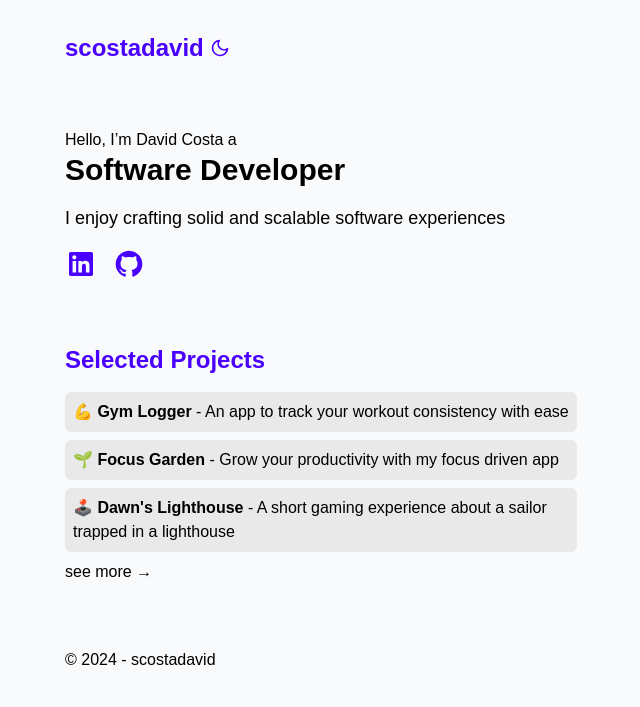
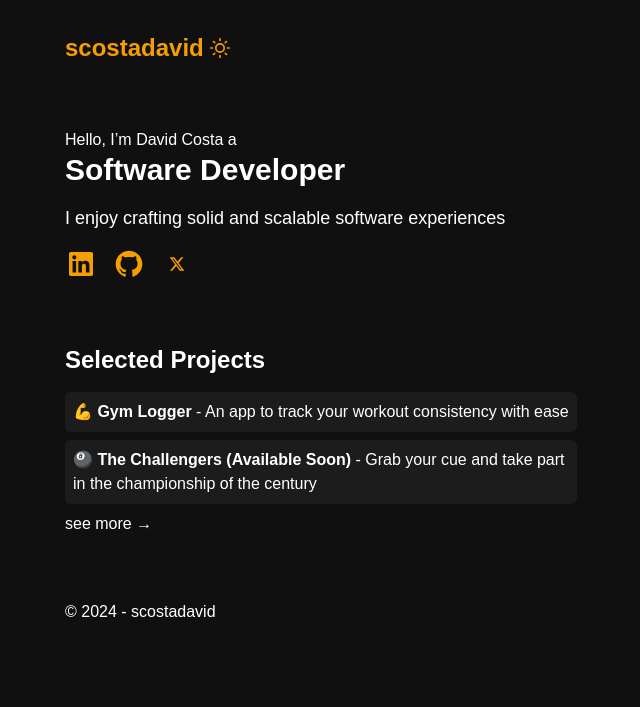
Before and after one commit to scostadavid/scostadavid.github.io, a Gatsby site: page / in a window 1280 px wide. Shown: the whole page, without its empty margins (319-959 px from the left). Built offline with nearby package versions, Linux system fonts and the light colour scheme; Gatsby itself is replaced by a stand-in of ours.

Commit message:
fix: dark theme bg height + x link

```diff
--- a/src/components/Layout/index.tsx
+++ b/src/components/Layout/index.tsx
@@ -1,12 +1,10 @@
 import React, {useEffect, useState} from "react"
-import PropTypes from "prop-types"
-import { useStaticQuery, graphql, Link } from "gatsby"
 import {Header} from "../Header"
 import {Footer} from "../Footer"
 import "../../styles/global.css"
 
 export const Layout = ({ children }: any) => {
-  const [theme, setTheme] = useState<string>('light');
+  const [theme, setTheme] = useState<string>('dark');
 
   useEffect(() => {
     const storedTheme = localStorage.getItem('theme');
@@ -29,7 +27,7 @@ export const Layout = ({ children }: any) => {
   };
 
   return (
-    <div className="bg-background h-screen">
+    <div className="bg-background min-h-screen">
       <Header theme={theme} toggleTheme={toggleTheme}/>
       <main className="">
       {children}
--- a/src/data/projects.ts
+++ b/src/data/projects.ts
@@ -7,14 +7,8 @@ export const projects = [
   },
   {
     id: 2,
-    title: '🌱 Focus Garden',
-    description: 'Grow your productivity with my focus driven app',
-    url: 'https://scostadavid.github.io/focusgarden/',
-  },
-  {
-    id: 3,
-    title: '🕹️ Dawn\'s Lighthouse',
-    description: 'A short gaming experience about a sailor trapped in a lighthouse',
-    url: 'https://gamejolt.com/games/dawnslighthouse/574359',
-  },
+    title: '🎱 The Challengers (Available Soon)',
+    description: 'Grab your cue and take part in the championship of the century',
+    url: undefined,
+  }
 ];
--- a/src/pages/index.tsx
+++ b/src/pages/index.tsx
@@ -27,6 +27,13 @@ const AboutSection = (): JSX.Element => (
         <Link to="https://github.com/scostadavid" className="text-cta text-lg self-center hover:scale-105" target="_blank">
           <svg xmlns="http://www.w3.org/2000/svg" width="32" height="32" viewBox="0 0 24 24" fill="currentColor"><path d="M12.001 2C6.47598 2 2.00098 6.475 2.00098 12C2.00098 16.425 4.86348 20.1625 8.83848 21.4875C9.33848 21.575 9.52598 21.275 9.52598 21.0125C9.52598 20.775 9.51348 19.9875 9.51348 19.15C7.00098 19.6125 6.35098 18.5375 6.15098 17.975C6.03848 17.6875 5.55098 16.8 5.12598 16.5625C4.77598 16.375 4.27598 15.9125 5.11348 15.9C5.90098 15.8875 6.46348 16.625 6.65098 16.925C7.55098 18.4375 8.98848 18.0125 9.56348 17.75C9.65098 17.1 9.91348 16.6625 10.201 16.4125C7.97598 16.1625 5.65098 15.3 5.65098 11.475C5.65098 10.3875 6.03848 9.4875 6.67598 8.7875C6.57598 8.5375 6.22598 7.5125 6.77598 6.1375C6.77598 6.1375 7.61348 5.875 9.52598 7.1625C10.326 6.9375 11.176 6.825 12.026 6.825C12.876 6.825 13.726 6.9375 14.526 7.1625C16.4385 5.8625 17.276 6.1375 17.276 6.1375C17.826 7.5125 17.476 8.5375 17.376 8.7875C18.0135 9.4875 18.401 10.375 18.401 11.475C18.401 15.3125 16.0635 16.1625 13.8385 16.4125C14.201 16.725 14.5135 17.325 14.5135 18.2625C14.5135 19.6 14.501 20.675 14.501 21.0125C14.501 21.275 14.6885 21.5875 15.1885 21.4875C19.259 20.1133 21.9999 16.2963 22.001 12C22.001 6.475 17.526 2 12.001 2Z"></path></svg>
         </Link>
+        <Link to="https://x.com/scostadavid" className="text-cta text-lg self-center hover:scale-105" target="_blank">
+          <svg xmlns="http://www.w3.org/2000/svg" width="32" height="32" viewBox="0 0 512 509.64" shapeRendering="geometricPrecision" textRendering="geometricPrecision" imageRendering="optimizeQuality" fillRule="evenodd" clipRule="evenodd">
+            <rect width="512" height="509.64" rx="115.61" ry="115.61" fill="none"/> {/* Torna o fundo transparente */}
+            <path fill="currentColor" d="M323.74 148.35h36.12l-78.91 90.2 92.83 122.73h-72.69l-56.93-74.43-65.15 74.43h-36.14l84.4-96.47-89.05-116.46h74.53l51.46 68.04 59.53-68.04zm-12.68 191.31h20.02l-129.2-170.82H180.4l130.66 170.82z"/>
+          </svg>
+        </Link>
+
       </nav>
     </div>
   </section>
@@ -36,11 +43,11 @@ export const Projects = (): JSX.Element => {
   return (
     <div className="text-slate-200  ">
       <div className="max-w-xl mx-auto px-8 pb-8 pt-8">
-        <H2 text="Selected Projects" className="text-cta" />
+        <H2 text="Selected Projects" className="text-content" />
         <ul>
-          {projects.map(({id, title, description, url}) => (
+          {projects.map(({id, title, description, url}: {id: number, title: string, description: string, url: string | undefined}) => (
             <li key={'pj-' + id}>
-              <a href={url} target="_blank" rel="noreferrer noopener" className="text-content hover:text-cta font-black block bg-card mb-2 p-2 rounded-md transform transition-transform duration-200 hover:scale-105">
+              <a href={url} target="_blank" rel="noreferrer noopener" className={`text-content hover:text-cta font-black block mb-2 p-2 rounded-md transform transition-transform duration-200 hover:scale-105 bg-card`}>
                 {title}
                 <span className="text-content font-normal">
                   {' - '}{description}
--- a/src/styles/global.css
+++ b/src/styles/global.css
@@ -14,17 +14,17 @@ a {
 }
 
 .light {
-  --background: #f9fafc;
-  --content: #000;
-  --cta: #4900ff;
+  --background: #ebebeb;
+  --content: #333;
+  --cta: #3582fd;
   --cta-text: #fff;
-  --card: #e9e9e9;
+  --card: #e7e7e7;
 }
 
 .dark {
   --background: #101010;
   --content: #ffffff;
-  --cta: #f5d523;
+  --cta: #F59E00;
   --cta-text: #000;
   --card: #1c1c1c;
 }
```
